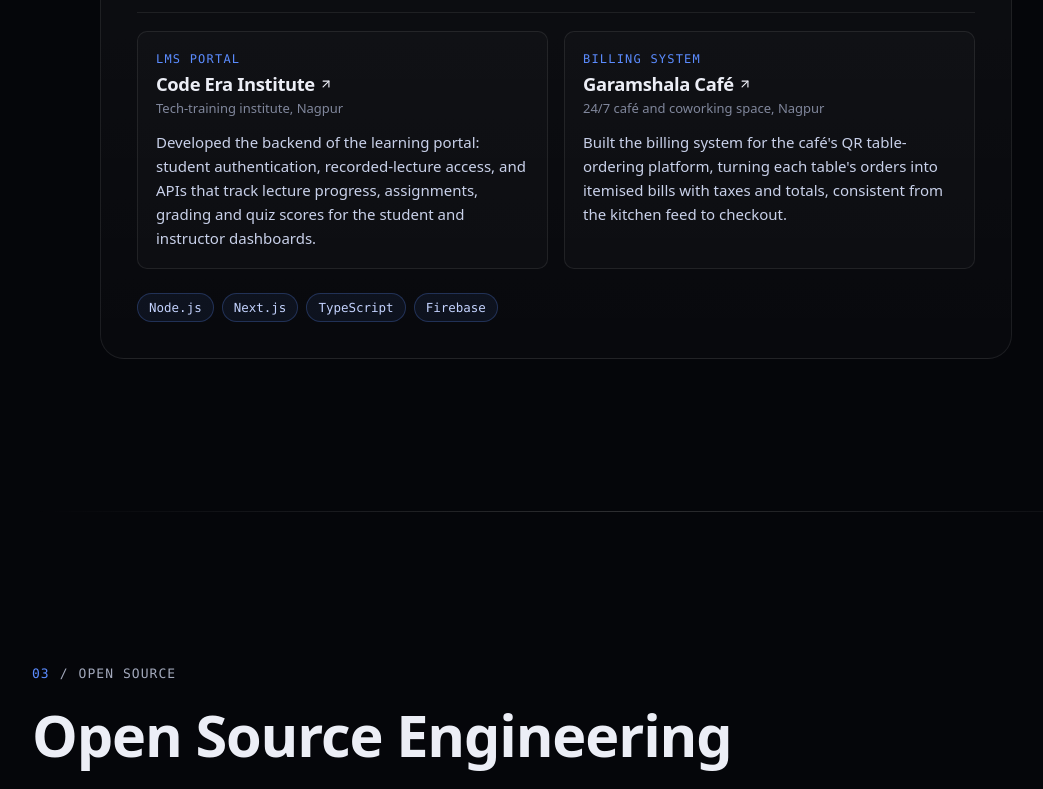
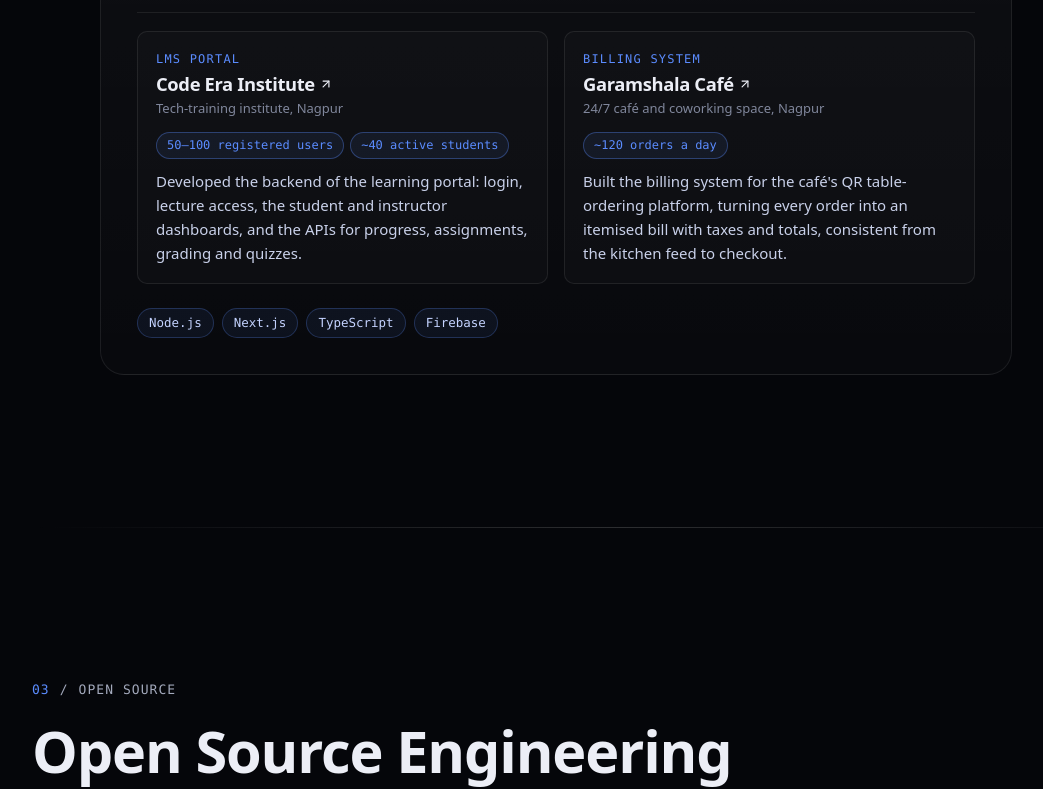
Before and after one commit to devtejasx/tejas-nagmote-portfolio, a React (Vite) app: page / in a window 1280 px wide. Shown: the part 3160-3949 px from the top of the page, without its empty margins (18-1061 px from the left). Built offline with nearby package versions, Linux system fonts and the light colour scheme; a web font is replaced by a local one.

Commit message:
show usage figures on the 7XLabs client cards
Code Era LMS: 50-100 registered users, ~40 active students. Garamshala billing: ~120 orders a day. Summaries reworded to match the resume.

```diff
--- a/src/data/experience.ts
+++ b/src/data/experience.ts
@@ -9,6 +9,8 @@ export interface ClientWork {
   site: string
   /** The part of the client's product Tejas worked on. */
   area: string
+  /** Usage figures for the client's system, shown as small chips. */
+  scale: string[]
   summary: string
 }
 
@@ -47,16 +49,18 @@ export const experience: ExperienceEntry[] = [
         about: 'Tech-training institute, Nagpur',
         site: 'https://codeeraa.in',
         area: 'LMS portal',
+        scale: ['50–100 registered users', '~40 active students'],
         summary:
-          'Developed the backend of the learning portal: student authentication, recorded-lecture access, and APIs that track lecture progress, assignments, grading and quiz scores for the student and instructor dashboards.',
+          'Developed the backend of the learning portal: login, lecture access, the student and instructor dashboards, and the APIs for progress, assignments, grading and quizzes.',
       },
       {
         client: 'Garamshala Café',
         about: '24/7 café and coworking space, Nagpur',
         site: 'https://garamshalacafe.in',
         area: 'Billing system',
+        scale: ['~120 orders a day'],
         summary:
-          "Built the billing system for the café's QR table-ordering platform, turning each table's orders into itemised bills with taxes and totals, consistent from the kitchen feed to checkout.",
+          "Built the billing system for the café's QR table-ordering platform, turning every order into an itemised bill with taxes and totals, consistent from the kitchen feed to checkout.",
       },
     ],
   },
--- a/src/sections/Experience.css
+++ b/src/sections/Experience.css
@@ -108,6 +108,24 @@
   font-size: 13px;
 }
 
+.exp-client__scale {
+  display: flex;
+  flex-wrap: wrap;
+  gap: 6px;
+  margin: 8px 0 0;
+  padding: 0;
+  list-style: none;
+}
+
+.exp-client__scale li {
+  padding: 3px 10px;
+  border: 1px solid rgb(91 140 255 / 0.35);
+  border-radius: 999px;
+  color: var(--blue);
+  background: rgb(91 140 255 / 0.08);
+  font-size: 12px;
+}
+
 .exp-client__summary {
   margin-top: 6px;
   color: #c9d1ea;
--- a/src/sections/Experience.tsx
+++ b/src/sections/Experience.tsx
@@ -52,6 +52,13 @@ export function Experience() {
                       </a>
                     </h4>
                     <p className="exp-client__about">{c.about}</p>
+                    <ul className="exp-client__scale" aria-label={`${c.client} usage`}>
+                      {c.scale.map((s) => (
+                        <li key={s} className="mono">
+                          {s}
+                        </li>
+                      ))}
+                    </ul>
                     <p className="exp-client__summary">{c.summary}</p>
                   </li>
                 ))}
```
Also changed, not shown: 1 other file (tests, documents, lock files or other folders).
